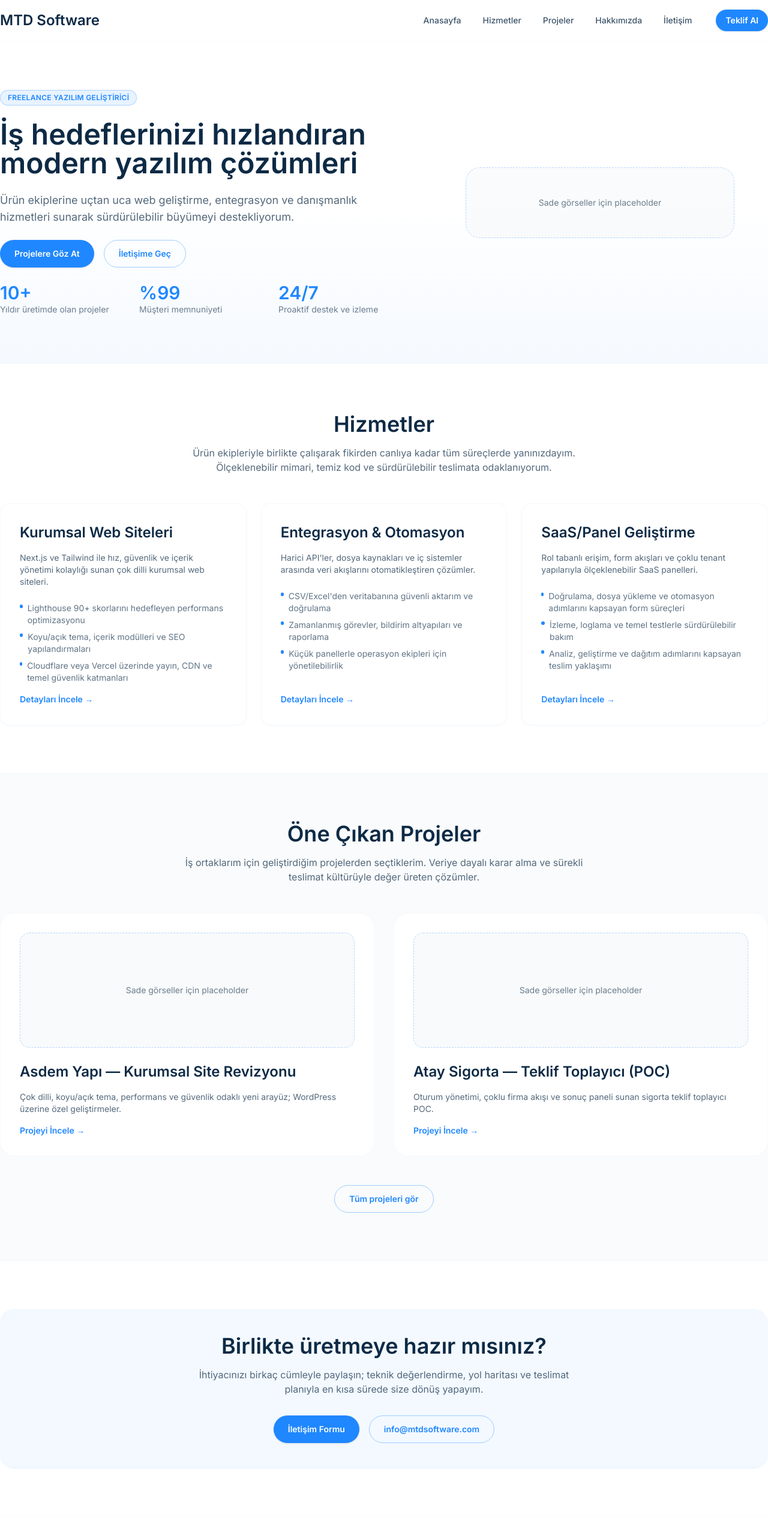
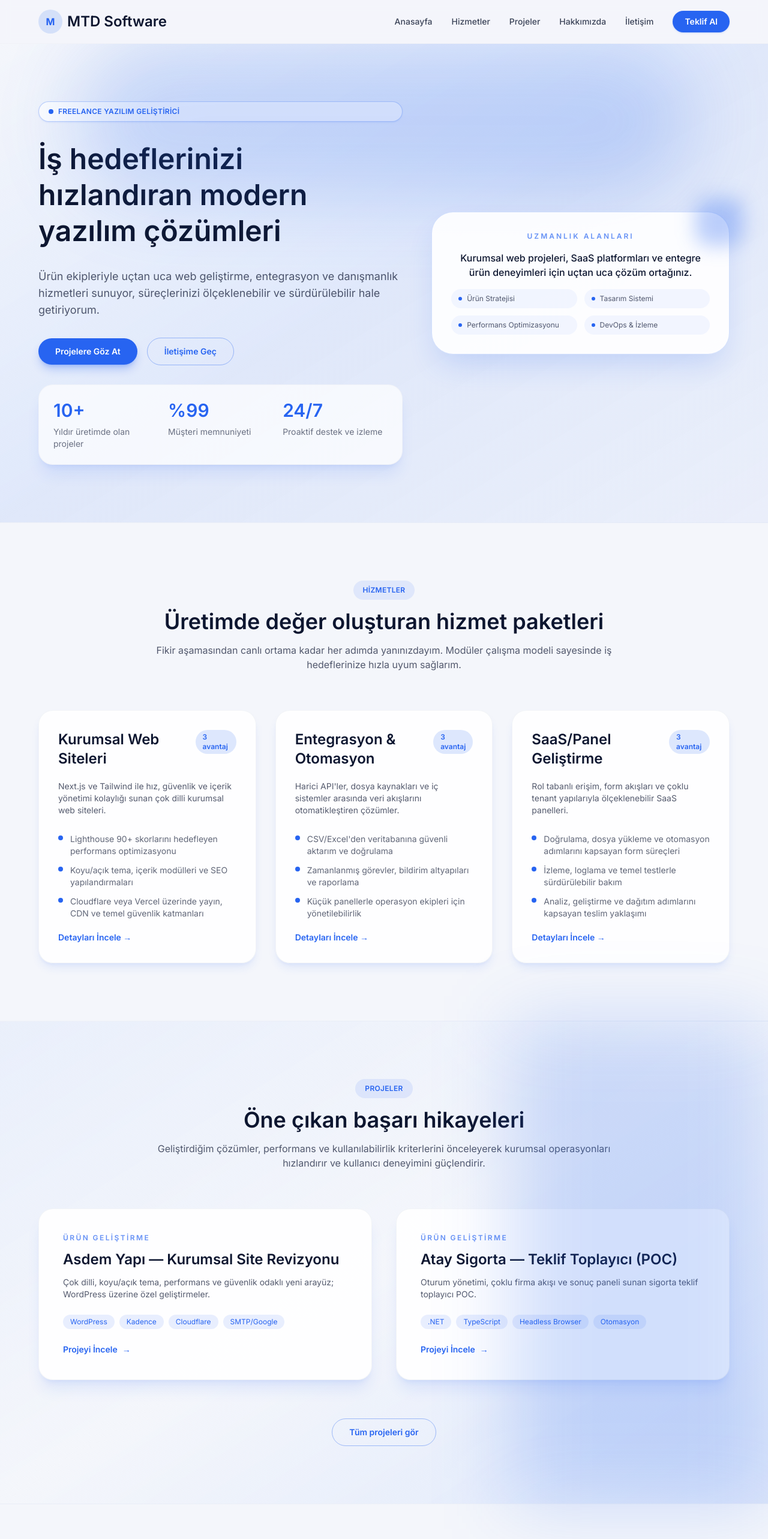
Before and after one commit to Nakataha/mtdsoftware-site, a Next.js app: page / in a window 1280 px wide. Shown: the top 2566 px of the page at 60% size. Built offline with nearby package versions, Linux system fonts and the light colour scheme.

Commit message:
Revamp homepage layout and styling

```diff
--- a/src/app/globals.css
+++ b/src/app/globals.css
@@ -1,11 +1,11 @@
 @import "tailwindcss";
 
 :root {
-  --background: 0 0% 100%;
-  --foreground: 209 69% 16%;
-  --primary: 212 100% 56%;
-  --muted: 210 33% 96%;
-  --muted-foreground: 209 17% 35%;
+  --background: 221 44% 97%;
+  --foreground: 225 57% 12%;
+  --primary: 222 88% 55%;
+  --muted: 220 24% 92%;
+  --muted-foreground: 226 22% 42%;
   --font-sans: "Inter", system-ui, -apple-system, sans-serif;
   --font-display: "Space Grotesk", "Inter", system-ui, sans-serif;
   --font-mono: ui-monospace, SFMono-Regular, Menlo, Monaco, Consolas, "Liberation Mono", "Courier New", monospace;
@@ -13,11 +13,11 @@
 
 @media (prefers-color-scheme: dark) {
   :root {
-    --background: 209 69% 16%;
-    --foreground: 210 40% 96%;
-    --primary: 212 100% 56%;
-    --muted: 209 37% 22%;
-    --muted-foreground: 210 24% 74%;
+    --background: 222 47% 9%;
+    --foreground: 220 33% 96%;
+    --primary: 199 94% 55%;
+    --muted: 222 34% 16%;
+    --muted-foreground: 219 18% 72%;
   }
 }
 
--- a/src/app/page.tsx
+++ b/src/app/page.tsx
@@ -14,76 +14,106 @@ export default function HomePage() {
 
   return (
     <>
-      <section className="border-b border-muted/50 bg-gradient-to-b from-background via-background to-primary/5">
-        <div className="container grid gap-12 py-20 lg:grid-cols-[1.2fr_1fr] lg:items-center">
-          <div className="space-y-6">
-            <span className="inline-flex items-center rounded-full border border-primary/30 bg-primary/10 px-3 py-1 text-xs font-semibold uppercase tracking-wide text-primary">
+      <section className="relative overflow-hidden border-b border-muted/40 bg-gradient-to-br from-background via-primary/10 to-primary/5">
+        <div className="pointer-events-none absolute inset-x-0 top-0 mx-auto h-64 w-[90%] max-w-5xl rounded-full bg-primary/20 blur-3xl" aria-hidden />
+        <div className="container mx-auto grid max-w-6xl gap-12 py-24 lg:grid-cols-[1.1fr_0.9fr] lg:items-center">
+          <div className="mx-auto flex max-w-2xl flex-col gap-8 text-center lg:mx-0 lg:text-left">
+            <span className="mx-auto inline-flex items-center gap-2 rounded-full border border-primary/30 bg-white/80 px-4 py-2 text-xs font-semibold uppercase tracking-wide text-primary shadow-sm shadow-primary/10 lg:mx-0 dark:bg-muted/60">
+              <span className="h-2 w-2 rounded-full bg-primary" />
               Freelance Yazılım Geliştirici
             </span>
-            <h1 className="font-display text-4xl font-semibold text-foreground sm:text-5xl">
+            <h1 className="font-display text-4xl font-semibold leading-tight text-foreground sm:text-5xl">
               İş hedeflerinizi hızlandıran modern yazılım çözümleri
             </h1>
             <p className="text-lg text-foreground/70">
-              Ürün ekiplerine uçtan uca web geliştirme, entegrasyon ve danışmanlık hizmetleri sunarak sürdürülebilir
-              büyümeyi destekliyorum.
+              Ürün ekipleriyle uçtan uca web geliştirme, entegrasyon ve danışmanlık hizmetleri sunuyor, süreçlerinizi ölçeklenebilir ve sürdürülebilir hale getiriyorum.
             </p>
-            <div className="flex flex-col gap-4 sm:flex-row">
+            <div className="flex flex-col items-center gap-4 sm:flex-row sm:justify-start lg:items-center lg:justify-start">
               <Link
                 href="/projeler"
-                className="inline-flex items-center justify-center rounded-full bg-primary px-6 py-3 text-sm font-semibold text-white shadow-sm transition-transform hover:-translate-y-0.5"
+                className="inline-flex items-center justify-center rounded-full bg-primary px-7 py-3 text-sm font-semibold text-white shadow-lg shadow-primary/30 transition-transform hover:-translate-y-0.5"
               >
                 Projelere Göz At
               </Link>
               <Link
                 href="/iletisim"
-                className="inline-flex items-center justify-center rounded-full border border-primary/40 px-6 py-3 text-sm font-semibold text-primary transition-colors hover:bg-primary/10"
+                className="inline-flex items-center justify-center rounded-full border border-primary/40 px-7 py-3 text-sm font-semibold text-primary transition-colors hover:bg-primary/10"
               >
                 İletişime Geç
               </Link>
             </div>
-            <div className="grid gap-6 sm:grid-cols-3">
-              <div>
+            <div className="grid gap-4 rounded-3xl border border-muted/40 bg-white/70 p-6 shadow-xl shadow-primary/10 sm:grid-cols-3 dark:bg-muted/60">
+              <div className="space-y-2">
                 <p className="text-3xl font-semibold text-primary">10+</p>
                 <p className="text-sm text-foreground/60">Yıldır üretimde olan projeler</p>
               </div>
-              <div>
+              <div className="space-y-2">
                 <p className="text-3xl font-semibold text-primary">%99</p>
                 <p className="text-sm text-foreground/60">Müşteri memnuniyeti</p>
               </div>
-              <div>
+              <div className="space-y-2">
                 <p className="text-3xl font-semibold text-primary">24/7</p>
                 <p className="text-sm text-foreground/60">Proaktif destek ve izleme</p>
               </div>
             </div>
           </div>
-          <div className="flex h-full items-center justify-center">
-            <div className="flex w-full max-w-md items-center justify-center rounded-3xl border border-dashed border-primary/30 bg-muted/40 p-12 text-center text-sm text-foreground/60">
-              Sade görseller için placeholder
+          <div className="relative mx-auto flex h-full max-w-lg items-center justify-center lg:mx-0">
+            <div className="relative w-full rounded-[36px] border border-primary/20 bg-white/90 p-8 shadow-2xl shadow-primary/20 dark:bg-muted/80">
+              <div className="absolute -right-6 -top-6 hidden h-20 w-20 rounded-3xl bg-primary/30 blur-lg lg:block" aria-hidden />
+              <div className="space-y-4 text-center text-sm text-foreground/70">
+                <p className="text-xs font-semibold uppercase tracking-[0.25em] text-primary/70">Uzmanlık Alanları</p>
+                <p className="text-base font-medium text-foreground">
+                  Kurumsal web projeleri, SaaS platformları ve entegre ürün deneyimleri için uçtan uca çözüm ortağınız.
+                </p>
+                <div className="grid grid-cols-2 gap-3 text-left text-xs">
+                  {[
+                    "Ürün Stratejisi",
+                    "Tasarım Sistemi",
+                    "Performans Optimizasyonu",
+                    "DevOps & İzleme",
+                  ].map((item) => (
+                    <div key={item} className="flex items-center gap-2 rounded-2xl bg-primary/5 px-3 py-2 text-foreground/70">
+                      <span className="inline-flex h-1.5 w-1.5 rounded-full bg-primary" aria-hidden />
+                      {item}
+                    </div>
+                  ))}
+                </div>
+              </div>
             </div>
           </div>
         </div>
       </section>
 
-      <section className="container py-20" id="hizmetler">
-        <div className="mb-12 flex flex-col gap-4 text-center">
-          <h2 className="font-display text-3xl font-semibold text-foreground sm:text-4xl">Hizmetler</h2>
-          <p className="mx-auto max-w-2xl text-base text-foreground/70">
-            Ürün ekipleriyle birlikte çalışarak fikirden canlıya kadar tüm süreçlerde yanınızdayım. Ölçeklenebilir
-            mimari, temiz kod ve sürdürülebilir teslimata odaklanıyorum.
+      <section className="bg-background" id="hizmetler">
+        <div className="container mx-auto max-w-6xl py-24">
+          <div className="mb-16 flex flex-col gap-4 text-center">
+            <span className="mx-auto inline-flex items-center gap-2 rounded-full bg-primary/10 px-4 py-2 text-xs font-semibold uppercase tracking-wide text-primary">
+              Hizmetler
+            </span>
+            <h2 className="font-display text-3xl font-semibold text-foreground sm:text-4xl">
+              Üretimde değer oluşturan hizmet paketleri
+            </h2>
+            <p className="mx-auto max-w-3xl text-base text-foreground/70">
+              Fikir aşamasından canlı ortama kadar her adımda yanınızdayım. Modüler çalışma modeli sayesinde iş hedeflerinize hızla uyum sağlarım.
             </p>
           </div>
-        <div className="grid gap-6 md:grid-cols-3">
+          <div className="grid gap-8 md:grid-cols-2 xl:grid-cols-3">
             {services.map((service) => (
               <article
                 key={service.id}
-              className="flex flex-col gap-4 rounded-2xl border border-muted/60 bg-background/80 p-8 shadow-sm shadow-primary/5"
+                className="group flex h-full flex-col gap-5 rounded-3xl border border-muted/50 bg-white/90 p-8 shadow-lg shadow-primary/10 transition-all hover:-translate-y-1 hover:border-primary/30 hover:shadow-primary/20 dark:bg-muted/70"
               >
+                <div className="flex items-start justify-between gap-4">
                   <h3 className="font-display text-2xl font-semibold text-foreground">{service.title}</h3>
+                  <span className="rounded-full bg-primary/15 px-3 py-1 text-xs font-semibold text-primary">
+                    {service.benefits.length} avantaj
+                  </span>
+                </div>
                 <p className="text-sm text-foreground/70">{service.description}</p>
-              <ul className="mt-2 space-y-2 text-sm text-foreground/65">
+                <ul className="mt-2 space-y-3 text-sm text-foreground/65">
                   {service.benefits.map((benefit) => (
-                  <li key={benefit} className="flex items-start gap-2">
-                    <span className="mt-1 inline-block h-1.5 w-1.5 rounded-full bg-primary" aria-hidden="true" />
+                    <li key={benefit} className="flex items-start gap-3">
+                      <span className="mt-1 inline-flex h-2 w-2 flex-none rounded-full bg-primary" aria-hidden />
                       <span>{benefit}</span>
                     </li>
                   ))}
@@ -97,43 +127,53 @@ export default function HomePage() {
               </article>
             ))}
           </div>
+        </div>
       </section>
 
-      <section className="border-y border-muted/50 bg-muted/40">
-        <div className="container py-20">
-          <div className="mb-12 flex flex-col gap-4 text-center">
-            <h2 className="font-display text-3xl font-semibold text-foreground sm:text-4xl">Öne Çıkan Projeler</h2>
-            <p className="mx-auto max-w-2xl text-base text-foreground/70">
-              İş ortaklarım için geliştirdiğim projelerden seçtiklerim. Veriye dayalı karar alma ve sürekli teslimat
-              kültürüyle değer üreten çözümler.
+      <section className="relative border-y border-muted/40 bg-gradient-to-br from-primary/5 via-background to-primary/10">
+        <div className="absolute inset-y-0 right-0 hidden w-1/3 bg-primary/20 blur-3xl lg:block" aria-hidden />
+        <div className="container mx-auto max-w-6xl py-24">
+          <div className="mb-16 flex flex-col gap-4 text-center">
+            <span className="mx-auto inline-flex items-center gap-2 rounded-full bg-primary/10 px-4 py-2 text-xs font-semibold uppercase tracking-wide text-primary">
+              Projeler
+            </span>
+            <h2 className="font-display text-3xl font-semibold text-foreground sm:text-4xl">Öne çıkan başarı hikayeleri</h2>
+            <p className="mx-auto max-w-3xl text-base text-foreground/70">
+              Geliştirdiğim çözümler, performans ve kullanılabilirlik kriterlerini önceleyerek kurumsal operasyonları hızlandırır ve kullanıcı deneyimini güçlendirir.
             </p>
           </div>
-          <div className="grid gap-8 lg:grid-cols-2">
+          <div className="grid gap-10 lg:grid-cols-2">
             {featuredProjects.map((project) => (
               <article
                 key={project.slug}
-                className="flex flex-col gap-6 rounded-3xl border border-muted/60 bg-background p-8"
+                className="flex flex-col gap-6 rounded-3xl border border-muted/50 bg-white/90 p-10 shadow-xl shadow-primary/10 transition-all hover:-translate-y-1 hover:shadow-primary/20 dark:bg-muted/70"
               >
-                <div className="flex h-48 items-center justify-center rounded-2xl border border-dashed border-primary/30 bg-muted/50 text-sm text-foreground/60">
-                  Sade görseller için placeholder
-                </div>
-                <div className="flex flex-1 flex-col gap-4">
+                <div className="flex flex-col gap-3 text-left">
+                  <p className="text-xs font-semibold uppercase tracking-[0.2em] text-primary/70">Ürün geliştirme</p>
                   <h3 className="font-display text-2xl font-semibold text-foreground">{project.title}</h3>
                   <p className="text-sm text-foreground/70">{project.excerpt}</p>
+                </div>
+                <div className="flex flex-wrap gap-2 text-xs text-foreground/60">
+                  {project.technologies.map((tech) => (
+                    <span key={tech} className="rounded-full bg-primary/10 px-3 py-1 text-primary">
+                      {tech}
+                    </span>
+                  ))}
+                </div>
                 <Link
                   href={`/projeler/${project.slug}`}
-                    className="mt-auto inline-flex items-center text-sm font-semibold text-primary transition-colors hover:text-primary/80"
+                  className="inline-flex w-fit items-center gap-2 text-sm font-semibold text-primary transition-colors hover:text-primary/80"
                 >
-                    Projeyi İncele →
+                  Projeyi İncele
+                  <span aria-hidden>→</span>
                 </Link>
-                </div>
               </article>
             ))}
           </div>
-          <div className="mt-12 flex justify-center">
+          <div className="mt-16 flex justify-center">
             <Link
               href="/projeler"
-              className="inline-flex items-center justify-center rounded-full border border-primary/40 px-6 py-3 text-sm font-semibold text-primary transition-colors hover:bg-primary/10"
+              className="inline-flex items-center justify-center rounded-full border border-primary/40 px-7 py-3 text-sm font-semibold text-primary transition-colors hover:bg-primary/10"
             >
               Tüm projeleri gör
             </Link>
@@ -141,28 +181,29 @@ export default function HomePage() {
         </div>
       </section>
 
-      <section className="container py-20">
-        <div className="rounded-3xl border border-muted/60 bg-primary/5 p-10 text-center shadow-sm shadow-primary/10">
+      <section className="bg-background">
+        <div className="container mx-auto max-w-5xl py-24">
+          <div className="rounded-4xl border border-primary/20 bg-gradient-to-br from-primary/10 via-white to-primary/20 p-12 text-center shadow-xl shadow-primary/20 dark:from-primary/10 dark:via-muted/80 dark:to-primary/20">
             <h2 className="font-display text-3xl font-semibold text-foreground sm:text-4xl">
               Birlikte üretmeye hazır mısınız?
             </h2>
             <p className="mx-auto mt-4 max-w-2xl text-base text-foreground/70">
-            İhtiyacınızı birkaç cümleyle paylaşın; teknik değerlendirme, yol haritası ve teslimat planıyla en kısa sürede
-            size dönüş yapayım.
+              İhtiyaçlarınızı paylaşın, teknik fizibilite, yol haritası ve teslimat planıyla en kısa sürede dönüş sağlayayım. Ekibinizle entegre çalışarak riskleri azaltıp hızı artırıyorum.
             </p>
-          <div className="mt-8 flex flex-col justify-center gap-4 sm:flex-row">
+            <div className="mt-10 flex flex-col justify-center gap-4 sm:flex-row">
               <Link
                 href="/iletisim"
-              className="inline-flex items-center justify-center rounded-full bg-primary px-6 py-3 text-sm font-semibold text-white shadow-sm transition-transform hover:-translate-y-0.5"
+                className="inline-flex items-center justify-center rounded-full bg-primary px-7 py-3 text-sm font-semibold text-white shadow-lg shadow-primary/30 transition-transform hover:-translate-y-0.5"
               >
                 İletişim Formu
               </Link>
               <Link
                 href="mailto:info@mtdsoftware.com"
-              className="inline-flex items-center justify-center rounded-full border border-primary/40 px-6 py-3 text-sm font-semibold text-primary transition-colors hover:bg-primary/10"
+                className="inline-flex items-center justify-center rounded-full border border-primary/40 px-7 py-3 text-sm font-semibold text-primary transition-colors hover:bg-primary/10"
               >
                 info@mtdsoftware.com
               </Link>
+            </div>
           </div>
         </div>
       </section>
--- a/src/components/layout/Footer.tsx
+++ b/src/components/layout/Footer.tsx
@@ -7,33 +7,33 @@ const legalLinks = [
 
 export default function Footer() {
   return (
-    <footer className="border-t border-muted/40 bg-background/95">
-      <div className="container flex flex-col gap-8 py-12 text-sm text-foreground/70 md:flex-row md:justify-between">
-        <div className="max-w-md space-y-3">
-          <p className="font-display text-xl font-semibold text-foreground">
-            MTD Software
-          </p>
+    <footer className="border-t border-muted/30 bg-background/95">
+      <div className="container mx-auto flex max-w-6xl flex-col gap-10 py-14 text-sm text-foreground/70 md:flex-row md:items-start md:justify-between">
+        <div className="max-w-md space-y-4">
+          <div className="flex items-center gap-3">
+            <span className="inline-flex h-12 w-12 items-center justify-center rounded-full bg-primary/15 text-lg font-semibold text-primary">
+              MTD
+            </span>
+            <p className="font-display text-2xl font-semibold text-foreground">MTD Software</p>
+          </div>
           <p>
-            Modern web projeleri, SaaS ürünleri ve teknik danışmanlık sunan freelance
-            yazılım geliştiricisi.
+            Modern web projeleri, SaaS ürünleri ve teknik danışmanlıkla ekiplerinizi güçlendiren freelance yazılım geliştiricisi.
           </p>
           <div className="flex flex-wrap gap-4 text-foreground/60">
-            <Link href="mailto:info@mtdsoftware.com" className="hover:text-primary">
+            <Link href="mailto:info@mtdsoftware.com" className="transition-colors hover:text-primary">
               info@mtdsoftware.com
             </Link>
             <span className="hidden md:inline" aria-hidden="true">
               ·
             </span>
-            <Link href="tel:+905551112233" className="hover:text-primary">
+            <Link href="tel:+905551112233" className="transition-colors hover:text-primary">
               +90 555 111 22 33
             </Link>
           </div>
         </div>
-        <div className="space-y-4">
-          <p className="text-xs uppercase tracking-wide text-foreground/50">
-            Kurumsal
-          </p>
-          <ul className="space-y-2">
+        <div className="space-y-5">
+          <p className="text-xs uppercase tracking-wide text-foreground/50">Kurumsal</p>
+          <ul className="grid gap-3 text-foreground/70 sm:grid-cols-2 md:flex md:flex-col">
             <li>
               <Link href="/projeler" className="transition-colors hover:text-primary">
                 Projeler
--- a/src/components/layout/Header.tsx
+++ b/src/components/layout/Header.tsx
@@ -10,30 +10,33 @@ const navigation = [
 
 export default function Header() {
   return (
-    <header className="sticky top-0 z-50 border-b border-muted/40 bg-background/95 backdrop-blur">
-      <div className="container flex flex-col gap-4 py-4 sm:flex-row sm:items-center sm:justify-between">
+    <header className="sticky top-0 z-50 border-b border-muted/30 bg-background/90 backdrop-blur">
+      <div className="container mx-auto flex max-w-6xl flex-col gap-4 py-4 sm:flex-row sm:items-center sm:justify-between">
         <Link
           href="/"
-          className="font-display text-2xl font-semibold text-foreground hover:text-primary transition-colors"
+          className="flex items-center gap-2 text-lg font-semibold text-foreground transition-colors hover:text-primary sm:text-xl"
         >
-          MTD Software
+          <span className="inline-flex h-10 w-10 items-center justify-center rounded-full bg-primary/15 text-base font-bold text-primary">
+            M
+          </span>
+          <span className="font-display text-2xl">MTD Software</span>
         </Link>
         <nav className="w-full sm:w-auto">
-          <ul className="flex flex-wrap items-center gap-3 text-sm font-medium text-foreground/80">
+          <ul className="flex flex-wrap items-center justify-center gap-2 text-sm font-medium text-foreground/80 sm:justify-end">
             {navigation.map((item) => (
               <li key={item.href}>
                 <Link
                   href={item.href}
-                  className="rounded-full px-3 py-1.5 transition-colors hover:bg-primary/10 hover:text-primary"
+                  className="rounded-full px-3 py-2 transition-colors hover:bg-primary/10 hover:text-primary"
                 >
                   {item.label}
                 </Link>
               </li>
             ))}
-            <li className="w-full sm:w-auto sm:ml-4">
+            <li className="w-full sm:w-auto sm:ml-3">
               <Link
                 href="/iletisim"
-                className="inline-flex w-full items-center justify-center rounded-full bg-primary px-4 py-2 text-sm font-semibold text-white shadow-sm transition-transform hover:-translate-y-0.5"
+                className="inline-flex w-full items-center justify-center rounded-full bg-primary px-5 py-2 text-sm font-semibold text-white shadow-sm shadow-primary/20 transition-transform hover:-translate-y-0.5"
               >
                 Teklif Al
               </Link>
--- a/src/data/projects.ts
+++ b/src/data/projects.ts
@@ -11,6 +11,7 @@ export interface Project {
   problem: string;
   solution: string;
   result: string;
+  industry?: string;
   technologies: string[];
   roles: string[];
   links?: ProjectLink[];
@@ -22,6 +23,7 @@ export const projects: Project[] = [
     title: "Asdem Yapı — Kurumsal Site Revizyonu",
     excerpt:
       "Çok dilli, koyu/açık tema, performans ve güvenlik odaklı yeni arayüz; WordPress üzerine özel geliştirmeler.",
+    industry: "İnşaat & Gayrimenkul",
     summary:
       "Aile şirketimizin kurumsal web sitesini WordPress + Kadence altyapısı üzerinde yeniden tasarladım; çok dilli içerik, tema geçişi ve Lighthouse 90+ skorlarını hedefleyen optimizasyonlar uyguladım.",
     problem:
@@ -38,6 +40,7 @@ export const projects: Project[] = [
     title: "Atay Sigorta — Teklif Toplayıcı (POC)",
     excerpt:
       "Oturum yönetimi, çoklu firma akışı ve sonuç paneli sunan sigorta teklif toplayıcı POC.",
+    industry: "Finans & Sigorta",
     summary:
       "Sigorta acenteleri için farklı firmalardaki teklif formlarını tek panelde toplayan bir POC geliştirdim; oturum yönetimi ve sonuç paneliyle süreç izlenebilir hale geldi.",
     problem:
@@ -54,6 +57,7 @@ export const projects: Project[] = [
     title: "Galeri Otomasyon — Envanter Takibi",
     excerpt:
       "Araç ilan senkronizasyonu, raporlar ve kullanıcı rolleri bulunan envanter takip sistemi.",
+    industry: "Otomotiv",
     summary:
       "Galerinin tüm araç stoğunu merkezi bir panelden yönetmesini sağlayan Node.js tabanlı envanter sistemi kurdum; ilan platformlarıyla senkronizasyon ve çok seviyeli yetkilendirme sağladım.",
     problem:
@@ -70,6 +74,7 @@ export const projects: Project[] = [
     title: "CSV→DB Portalı",
     excerpt:
       "CSV içe aktarım, doğrulama, tablo görüntüleme ve dışa aktarma işlevlerine sahip web portalı.",
+    industry: "Operasyon & Veri",
     summary:
       "Ofis ekibinin Excel dosyalarını güvenle veritabanına aktarması için Next.js tabanlı bir portal geliştirdim; doğrulama adımları ve tablo görünümleri ile süreç izlenebilir hale geldi.",
     problem:
```
Also changed, not shown: src/app/projeler/page.tsx (+27 -18 lines). Lines whose indentation alone changed are shown as unchanged.
